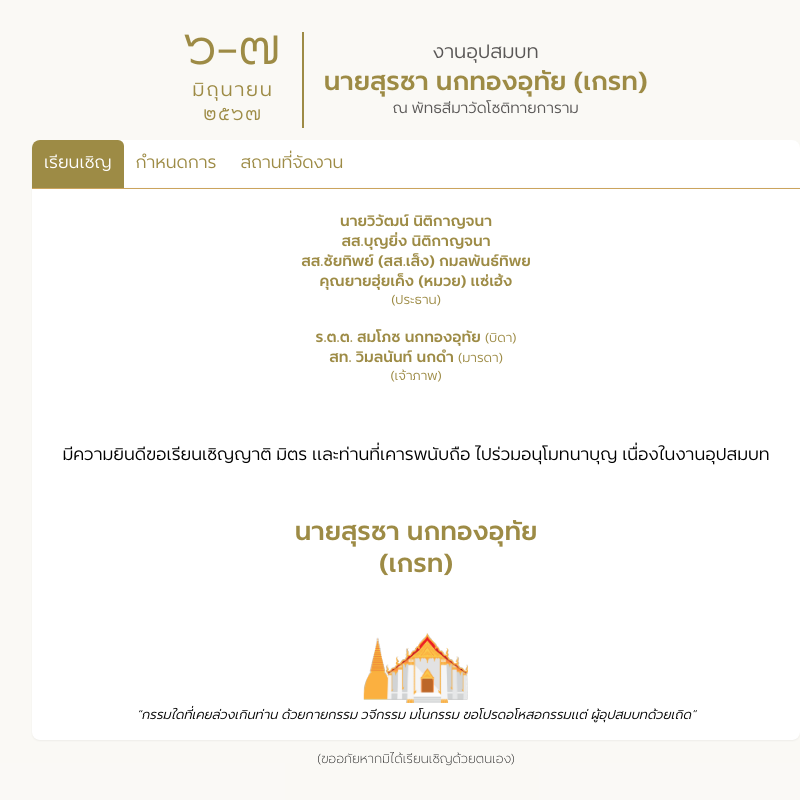
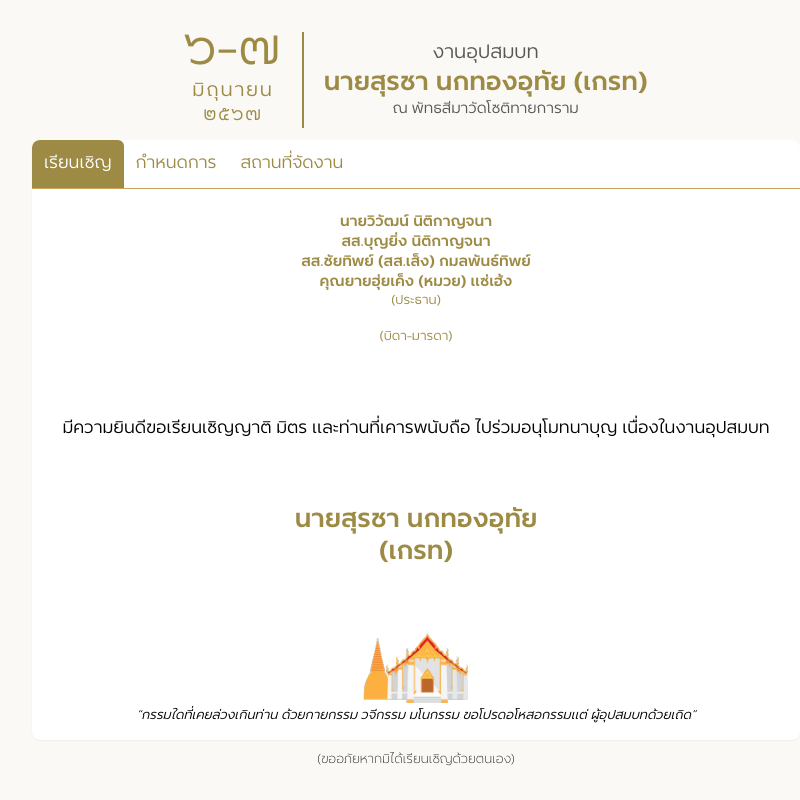
Before and after one commit to kanpizza1150/ordination-invitation, a React (Vite) app: page / in a window 1280 px wide. Shown: the whole page, without its empty margins (224-1024 px from the left). Built offline with nearby package versions, Linux system fonts and the light colour scheme.

Commit message:
update spelling2

```diff
--- a/src/components/Tab1.tsx
+++ b/src/components/Tab1.tsx
@@ -37,19 +37,13 @@ const Tab1 = () => {
           <p className="font-semibold text-sm">นายวิวัฒน์ นิติกาญจนา</p>
           <p className="font-semibold text-sm">สส.บุญยิ่ง นิติกาญจนา</p>
           <p className="font-semibold text-sm">
-            สส.ชัยทิพย์ (สส.เส็ง) กมลพันธ์ทิพย
+            สส.ชัยทิพย์ (สส.เส็ง) กมลพันธ์ทิพย์
           </p>
           <p className="font-semibold text-sm">คุณยายฮุ่ยเค็ง (หมวย) แซ่เฮ้ง</p>
           <p className="text-xs">(ประธาน)</p>
         </div>
         <div className="flex flex-col p-2 justify-center items-center rounded-md text-gold-1 ">
-          <p className="font-semibold text-sm">
-            ร.ต.ต. สมโภช นกทองอุทัย <span className="text-xs">(บิดา)</span>
-          </p>
-          <p className="font-semibold text-sm">
-            สท. วิมลนันท์ นกดำ <span className="text-xs">(มารดา)</span>
-          </p>
-          <p className="text-xs">(เจ้าภาพ)</p>
+          <p className="text-xs">(บิดา-มารดา)</p>
         </div>
       </div>
       {invite}
--- a/src/components/Tab2.tsx
+++ b/src/components/Tab2.tsx
@@ -12,7 +12,7 @@ const section1 = [
   },
   {
     time: "๑๐.๐๐ น.",
-    label: "สวดมนต์ฉลองไตร",
+    label: "เจริญพระพุทธมนต์ฉลองไตร",
     icon: section12,
   },
   {
@@ -34,7 +34,7 @@ const section2 = [
   },
   {
     time: "๑๑.๐๐ น.",
-    label: "ฉลองพระใหม่",
+    label: "ถวายภัตตาหารเพล ฉลองพระใหม่",
     icon: section22,
   },
 ]
```
